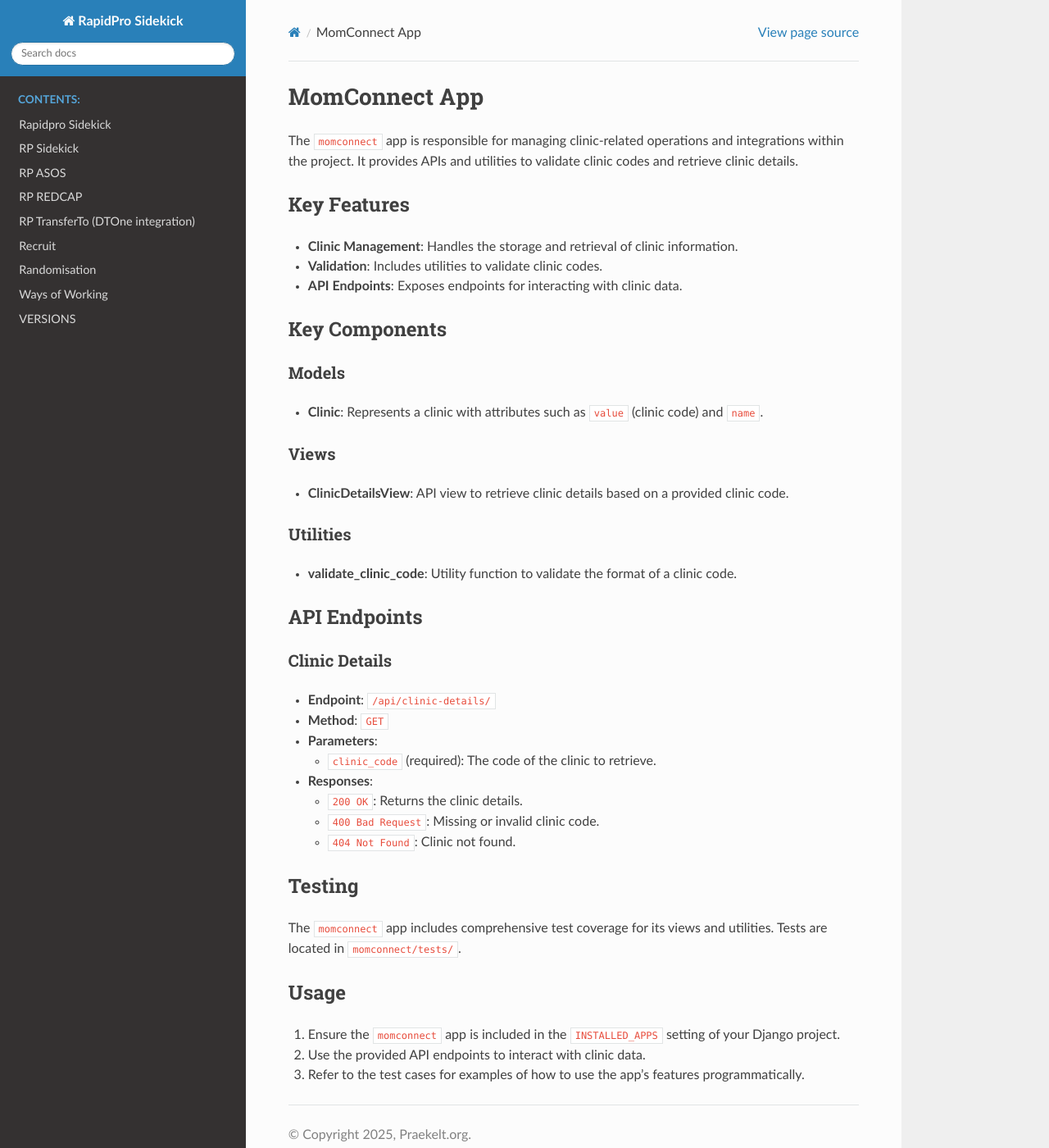
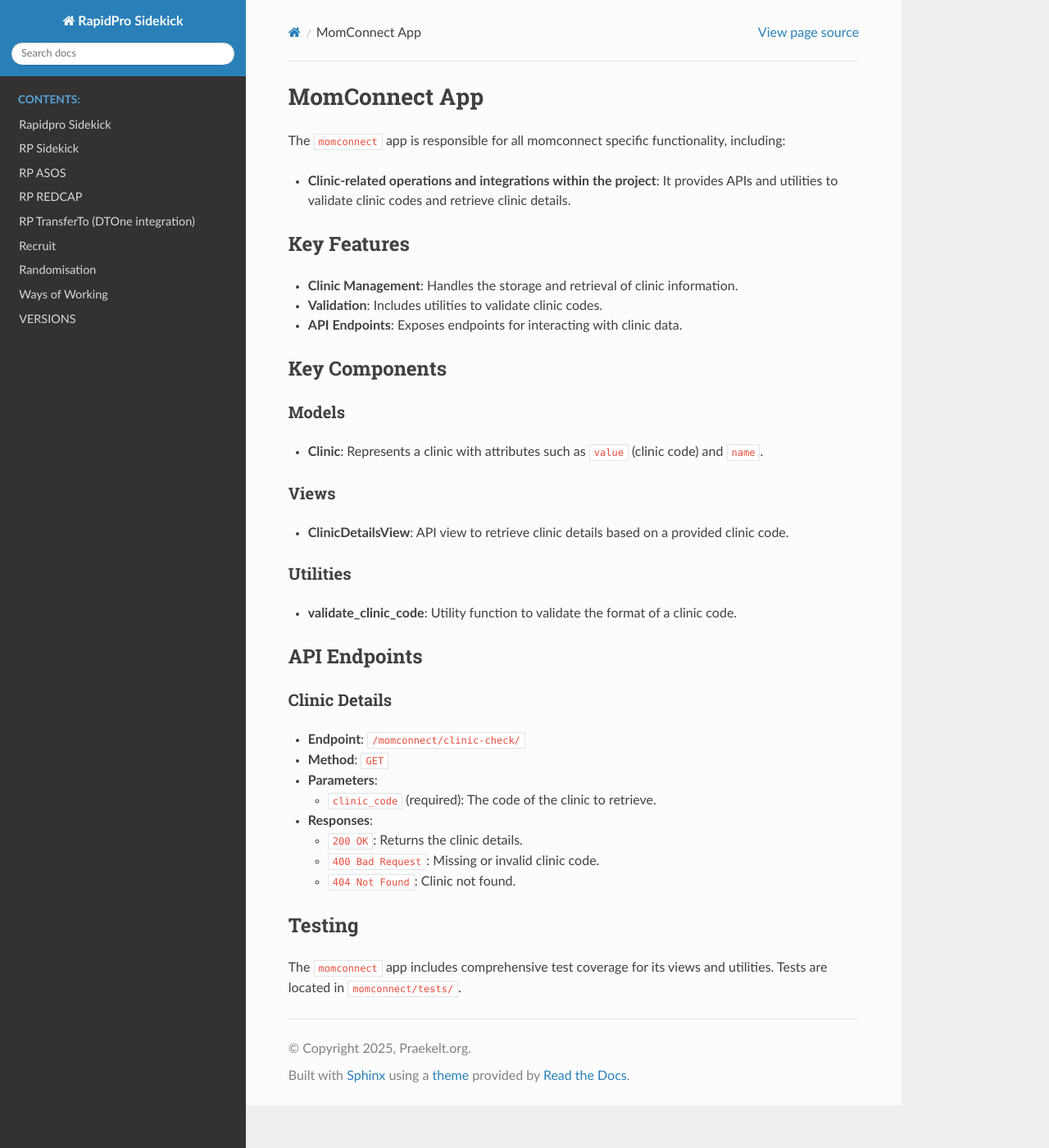
Before and after one commit to praekeltfoundation/rp-sidekick, a Sphinx documentation site: the page built from docs/apps/momconnect.md, in a window 1280 px wide and 1400 px high. Shown: the whole window at 82% size. Built offline with Sphinx 7.4.7 and the Read the Docs theme 3.1.0, drawn with Linux system fonts in a browser that asks for light colours.

Commit message:
Update docs

```diff
--- a/docs/apps/momconnect.md
+++ b/docs/apps/momconnect.md
@@ -1,6 +1,7 @@
 # MomConnect App
 
-The `momconnect` app is responsible for managing clinic-related operations and integrations within the project. It provides APIs and utilities to validate clinic codes and retrieve clinic details.
+The `momconnect` app is responsible for all momconnect specific functionality, including:
+- **Clinic-related operations and integrations within the project**: It provides APIs and utilities to validate clinic codes and retrieve clinic details.
 
 ## Key Features
 
@@ -22,7 +23,7 @@ The `momconnect` app is responsible for managing clinic-related operations and i
 ## API Endpoints
 
 ### Clinic Details
-- **Endpoint**: `/api/clinic-details/`
+- **Endpoint**: `/momconnect/clinic-check/`
 - **Method**: `GET`
 - **Parameters**:
   - `clinic_code` (required): The code of the clinic to retrieve.
@@ -34,9 +35,3 @@ The `momconnect` app is responsible for managing clinic-related operations and i
 ## Testing
 
 The `momconnect` app includes comprehensive test coverage for its views and utilities. Tests are located in `momconnect/tests/`.
-
-## Usage
-
-1. Ensure the `momconnect` app is included in the `INSTALLED_APPS` setting of your Django project.
-2. Use the provided API endpoints to interact with clinic data.
-3. Refer to the test cases for examples of how to use the app's features programmatically.
```
